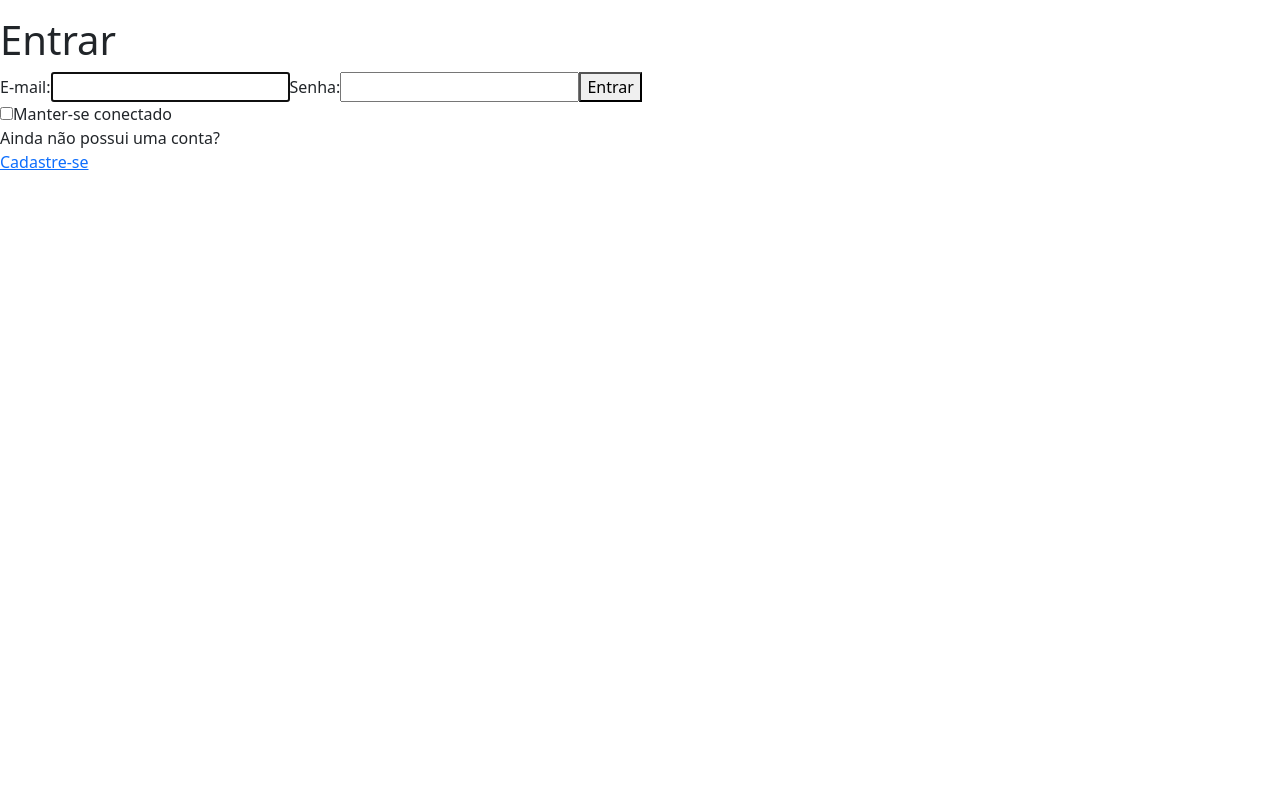
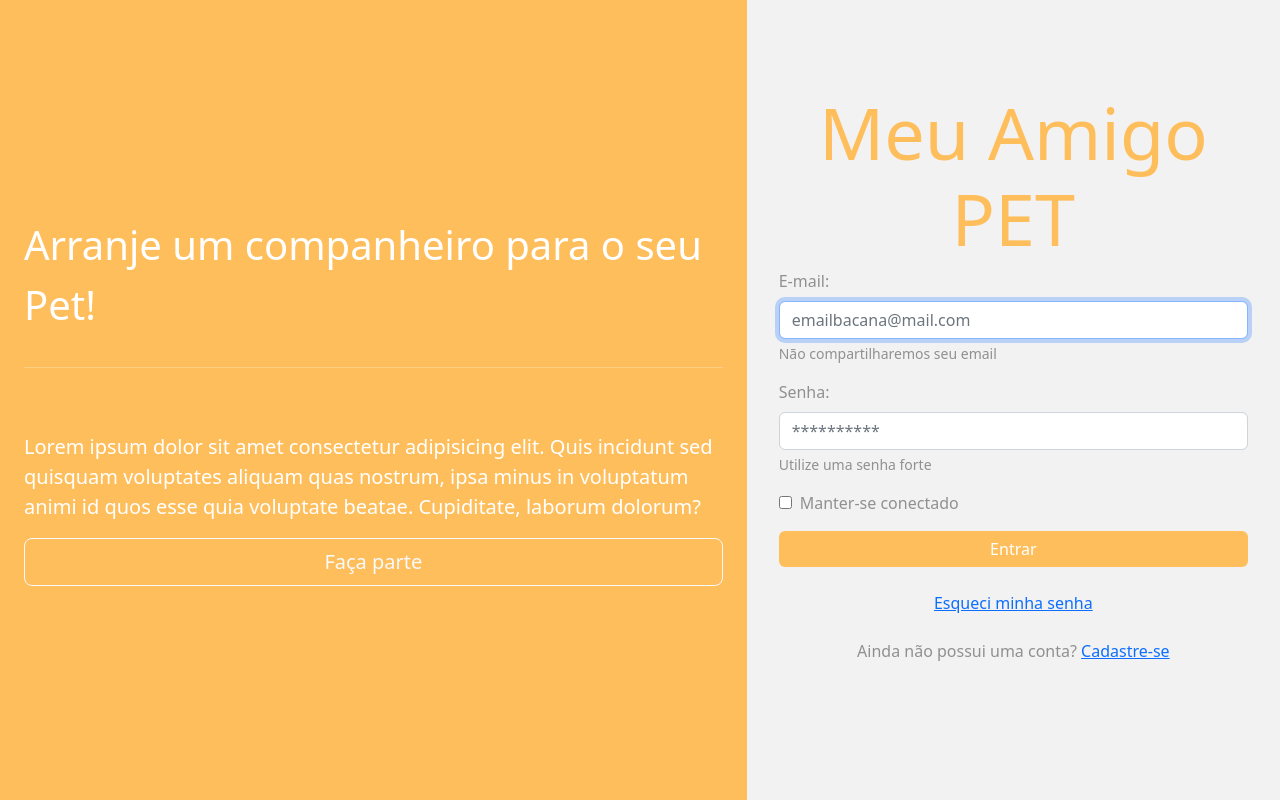
Before and after one commit to alissons-repos/projeto-de-front-end, a React (Vite) app in the folder client/: page / in a window 1280 px wide. Built offline with nearby package versions, Linux system fonts and the light colour scheme.

Commit message:
estilizando rota login

```diff
--- a/client/src/routes/Login.jsx
+++ b/client/src/routes/Login.jsx
@@ -77,14 +77,41 @@ const Login = () => {
 					{navigate('/feed')};
 				</section>
 			) : (
-				<section>
-					<p ref={errRef} className={errMsg ? 'errmsg' : 'offscreen'}>
-						{errMsg}
+				<section className='container-fluid'>
+					{/* Página inteira */}
+					<div className='row'>
+						{/* Direita */}
+						<div className='col-12 col-lg-7 vh-100 px-4 text-white' style={{ backgroundColor: '#ffbe5c' }}>
+							<div className='d-flex flex-column justify-content-center h-100'>
+								<p className='lead fs-1'>Arranje um companheiro para o seu Pet!</p>
+								<hr className='py-4' />
+								<p className='fs-5'>
+									Lorem ipsum dolor sit amet consectetur adipisicing elit. Quis incidunt sed quisquam
+									voluptates aliquam quas nostrum, ipsa minus in voluptatum animi id quos esse quia
+									voluptate beatae. Cupiditate, laborum dolorum?
 								</p>
-					<h1>Entrar</h1>
+								<Link className='btn btn-outline-light btn-lg' to='/register'>
+									Faça parte
+								</Link>
+							</div>
+						</div>
+						{/* Esquerda */}
+						<div className='col-12 col-lg-5 vh-100 px-4 text-white' style={{ backgroundColor: '#f2f2f2' }}>
+							<div
+								className='d-flex flex-column justify-content-center h-100'
+								style={{ color: '#909090' }}
+							>
+								<h1 className='text-center display-2' style={{ color: '#ffbe5c' }}>
+									Meu Amigo PET
+								</h1>
 								<form onSubmit={handleSubmit}>
-						<label htmlFor='email'>E-mail:</label>
+									<div className='px-2 mb-3'>
+										<label className='form-label' htmlFor='email'>
+											E-mail:
+										</label>
 										<input
+											className='form-control'
+											placeholder='emailbacana@mail.com'
 											type='email'
 											id='email'
 											autoComplete='off'
@@ -93,27 +120,61 @@ const Login = () => {
 											required
 											onChange={(e) => setUser(e.target.value)}
 										/>
-						<label htmlFor='password'>Senha:</label>
+										<div className='form-text' style={{ color: '#909090' }} id='emailHelp'>
+											Não compartilharemos seu email
+										</div>
+									</div>
+									<div className='px-2 mb-3'>
+										<label className='form-label' htmlFor='password'>
+											Senha:
+										</label>
 										<input
+											className='form-control'
+											placeholder='**********'
 											type='password'
 											id='password'
 											value={pwd}
 											required
 											onChange={(e) => setPwd(e.target.value)}
 										/>
-						<button type='submit'>Entrar</button>
+										<div className='form-text' style={{ color: '#909090' }} id='passwordHelp'>
+											Utilize uma senha forte
+										</div>
+									</div>
+									<div className='px-2 mb-3'>
 										<div className='persistCheck'>
-							<input type='checkbox' id='persist' onChange={togglePersist} checked={persist} />
+											<input
+												className='me-2'
+												type='checkbox'
+												id='persist'
+												onChange={togglePersist}
+												checked={persist}
+											/>
 											<label htmlFor='persist'>Manter-se conectado</label>
 										</div>
+									</div>
+									<div className='px-2 mb-3 d-flex flex-column gap-4'>
+										<button
+											className='btn btn-secondary'
+											style={{ backgroundColor: '#ffbe5c', border: 'none' }}
+											type='submit'
+										>
+											Entrar
+										</button>
+										<span className='text-center'>
+											<Link to='/recover'>Esqueci minha senha</Link>
+										</span>
+										<p className='text-center'>
+											Ainda não possui uma conta? <Link to='/register'>Cadastre-se</Link>
+										</p>
+									</div>
 								</form>
-					<p>
-						Ainda não possui uma conta?
-						<br />
-						<span className='line'>
-							<Link to='/register'>Cadastre-se</Link>
-						</span>
+								<p ref={errRef} className={errMsg ? 'errmsg' : 'offscreen'}>
+									{errMsg}
 								</p>
+							</div>
+						</div>
+					</div>
 				</section>
 			)}
 		</>
```
Lines whose indentation alone changed are shown as unchanged.
